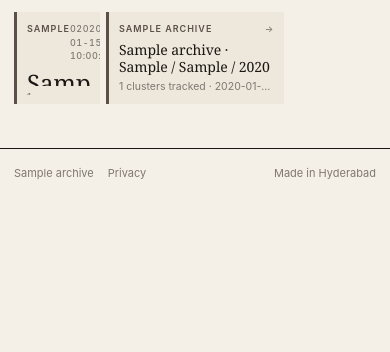
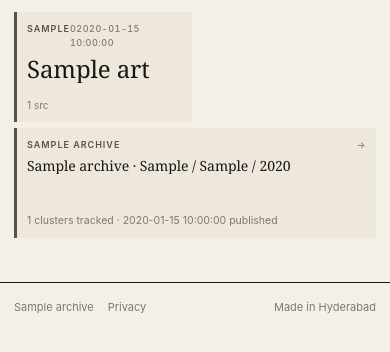
Before and after one commit to 999thelastpage/buzznews, a Python web app: template src/buzz_news/web/templates/home.html in a window 390 px wide. Shown: the part 60-412 px from the top of the page. Run offline with Jinja, Linux system fonts and the light colour scheme; the template is opened without the code that fills it: most values are stand-ins (such as "Sample title", 1, 10 or a date in 2020).

Commit message:
fix: image url web-relative + mobile grid responsive
1. imager.pick_image returned the absolute on-disk hero_path
   (e.g. /var/lib/buzz-news/static/images/36/hero.webp). The article
   template wrote that straight into <img src>, so every browser
   request 404'd against a non-existent /var/lib/... URL. Now returns
   /images/{id}/{file} -- web-relative to STATIC_DIR root that Caddy
   serves from.

2. The mockup spec's "phone default 4 cols" turned out unreadable on
   real phone widths (90-100px tiles at 360-414px viewports). Titles
   visually overflowed despite -webkit-line-clamp. Restructured:
     <=480px (default):   2 cols, rows minmax(110px, auto)
     481-719px:           4 cols (the old "phone default")
     >=720px:             6 cols (unchanged)
   All breakpoints use minmax(<base>, auto) so a tile grows if its
   title needs more vertical room rather than clipping.

Co-Authored-By: Claude Opus 4.7 <noreply@anthropic.com>

```diff
--- a/src/buzz_news/imager.py
+++ b/src/buzz_news/imager.py
@@ -162,5 +162,8 @@ async def pick_image(
     paths = _download_and_resize(image_url, [HERO_SIZE, CARD_SIZE, THUMB_SIZE], out_dir)
     hero_path = paths.get("hero")
     if hero_path:
-        return hero_path, credit
+        # Return a web-relative URL (Caddy serves from STATIC_DIR root),
+        # not the on-disk path -- otherwise <img src="/var/lib/..."> 404s.
+        hero_url = f"/images/{article_id}/{Path(hero_path).name}"
+        return hero_url, credit
     return None, None
--- a/src/buzz_news/web/templates/_inline_styles.html
+++ b/src/buzz_news/web/templates/_inline_styles.html
@@ -42,7 +42,7 @@ img { max-width: 100%; height: auto; display: block; }
 .s-intl  { box-shadow: inset 3px 0 0 0 var(--c-intl); } .s-pol   { box-shadow: inset 3px 0 0 0 var(--c-pol); } .s-biz   { box-shadow: inset 3px 0 0 0 var(--c-biz); } .s-tech  { box-shadow: inset 3px 0 0 0 var(--c-tech); } .s-sport { box-shadow: inset 3px 0 0 0 var(--c-sport); } .s-film  { box-shadow: inset 3px 0 0 0 var(--c-film); } .s-sci   { box-shadow: inset 3px 0 0 0 var(--c-sci); } .s-gen   { box-shadow: inset 3px 0 0 0 var(--c-gen); }
 .k-intl  { color: var(--c-intl); } .k-pol   { color: var(--c-pol); } .k-biz   { color: var(--c-biz); } .k-tech  { color: var(--c-tech); } .k-sport { color: var(--c-sport); } .k-film  { color: var(--c-film); } .k-sci   { color: var(--c-sci); } .k-gen   { color: var(--c-gen); }
 .hot { display: inline-block; width: 5px; height: 5px; border-radius: 50%; background: var(--buzz); animation: pulse 3s ease-in-out infinite; margin-right: 5px; vertical-align: 2px; }
-.mos { padding: 12px var(--rail); display: grid; grid-template-columns: repeat(4, 1fr); gap: var(--gap); grid-auto-flow: dense; grid-auto-rows: 92px; }
+.mos { padding: 12px var(--rail); display: grid; grid-template-columns: repeat(2, 1fr); gap: var(--gap); grid-auto-flow: dense; grid-auto-rows: minmax(110px, auto); }
 .tile { background: var(--paper-2); padding: 10px 10px 9px 13px; display: flex; flex-direction: column; overflow: hidden; position: relative; transition: background 0.15s ease; }
 .tile:hover, .tile:active { background: var(--paper-3); }
 .tile__cat { font-family: var(--sans); font-size: 9px; font-weight: 600; text-transform: uppercase; letter-spacing: 0.11em; margin-bottom: 5px; display: flex; align-items: baseline; justify-content: space-between; }
@@ -57,8 +57,9 @@ img { max-width: 100%; height: auto; display: block; }
 .tile--2x2 .tile__src { color: rgba(244,240,232,0.65); font-size: 11px; } .tile--2x2 .tile__src strong { color: rgba(244,240,232,0.9); }
 .tile--2x1 { grid-column: span 2; } .tile--2x1 .tile__title { font-size: 14px; -webkit-line-clamp: 3; } .tile--2x1 .tile__src { font-size: 10.5px; }
 .tile--1x1 { grid-column: span 1; } .tile--1x1 .tile__title { font-size: 12.5px; line-height: 1.2; -webkit-line-clamp: 3; } .tile--1x1 .tile__src { font-size: 9.5px; }
-@media (max-width: 380px) { .mos { grid-template-columns: repeat(3, 1fr); grid-auto-rows: 86px; } .tile--2x2 { grid-column: span 3; } }
-@media (min-width: 720px) { .mos { grid-template-columns: repeat(6, 1fr); grid-auto-rows: 100px; gap: 8px; } .tile--2x2 { grid-column: span 3; grid-row: span 2; } .tile--2x1 { grid-column: span 3; } .tile--1x1 { grid-column: span 2; } .tile--2x2 .tile__title { font-size: 23px; } .tile--2x1 .tile__title { font-size: 15.5px; } .tile--1x1 .tile__title { font-size: 13.5px; } }
+/* Default (phones <=480px): 2 cols, rows grow with content */
+@media (min-width: 481px) and (max-width: 719px) { .mos { grid-template-columns: repeat(4, 1fr); grid-auto-rows: minmax(96px, auto); } .tile--2x2 { grid-column: span 2; grid-row: span 2; } .tile--2x1 { grid-column: span 2; } .tile--1x1 { grid-column: span 1; } }
+@media (min-width: 720px) { .mos { grid-template-columns: repeat(6, 1fr); grid-auto-rows: minmax(100px, auto); gap: 8px; } .tile--2x2 { grid-column: span 3; grid-row: span 2; } .tile--2x1 { grid-column: span 3; } .tile--1x1 { grid-column: span 2; } .tile--2x2 .tile__title { font-size: 23px; } .tile--2x1 .tile__title { font-size: 15.5px; } .tile--1x1 .tile__title { font-size: 13.5px; } }
 .article { padding: 0 var(--rail); }
 .article__head { background: #0E0B09; color: #F4F0E8; margin: 12px 0 0; padding: 22px 18px 24px; position: relative; }
 .article__head::before { content: ""; position: absolute; top: 0; left: 0; right: 0; height: 3px; background: var(--c-intl); }
```
